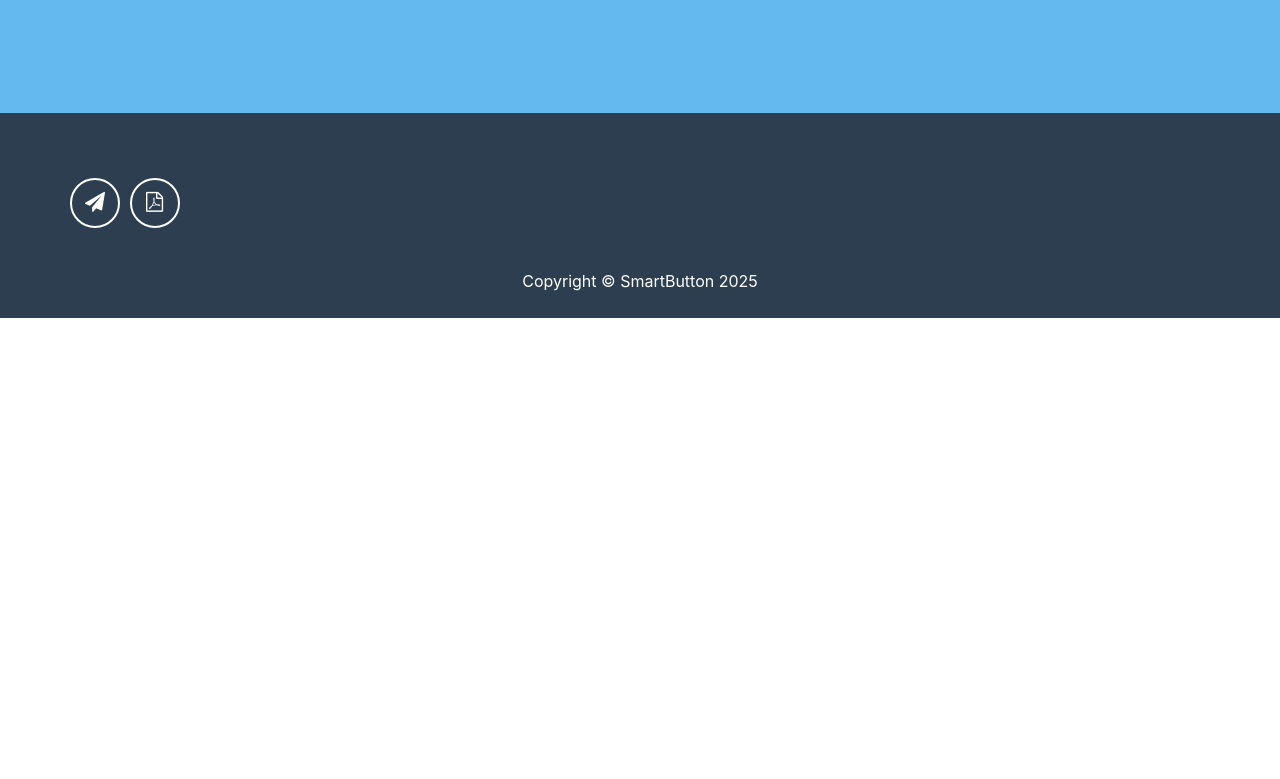
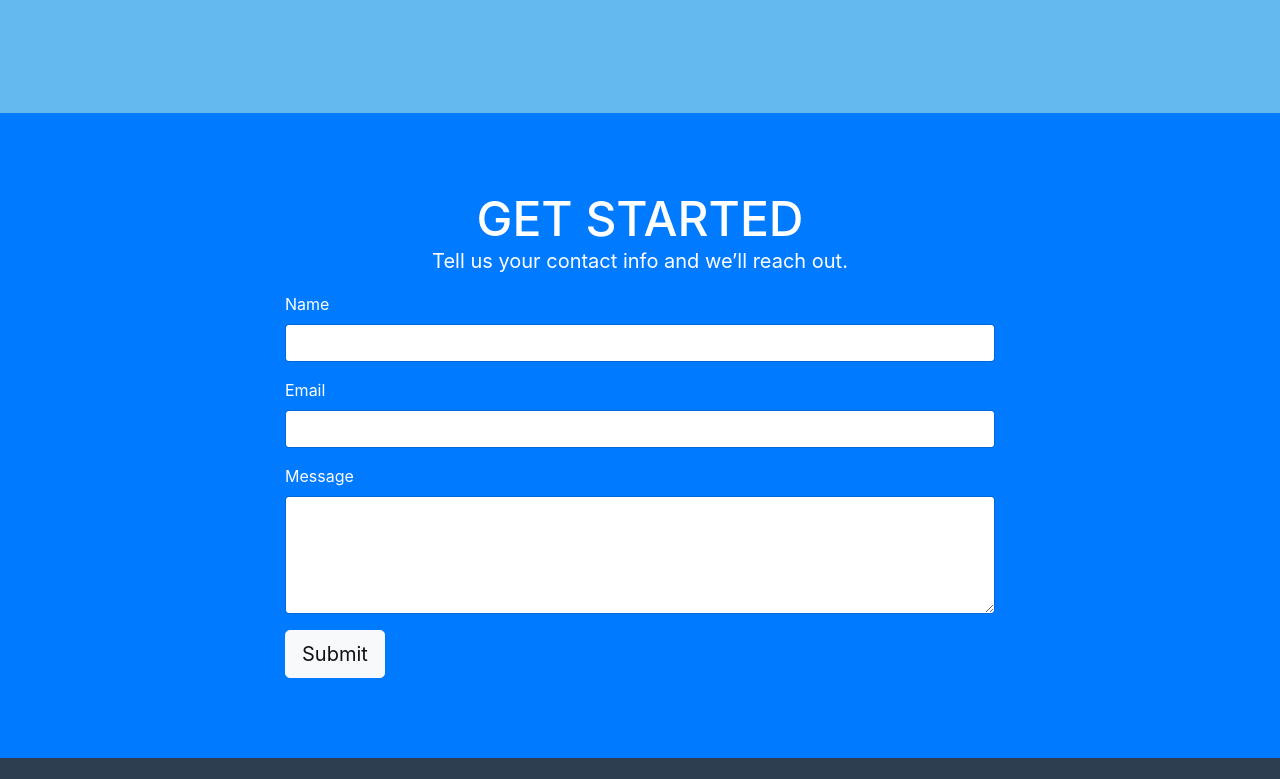
Before and after one commit to deepneurodrift/smartbutton, a website with bundled scripts: page index.html in a window 1280 px wide. Shown: the part 2421-3200 px from the top of the page. Before the commit the page ends 2739 px from the top, so only its background shows below. Built offline with nearby package versions, Linux system fonts and the light colour scheme.

Commit message:
Update index.html

```diff
--- a/index.html
+++ b/index.html
@@ -459,6 +459,38 @@
 
 
 
+<!-- START: Get Started Form section for homepage -->
+<section id="getstarted" class="bg-primary text-white" style="padding:80px 0;">
+  <div class="container">
+    <h2 class="text-center text-uppercase">Get Started</h2>
+    <p class="text-center">Tell us your contact info and we’ll reach out.</p>
+
+    <form action="https://formspree.io/f/meovjdzl" method="POST" class="col-lg-8 mx-auto">
+      <div class="form-group">
+        <label>Name</label>
+        <input name="name" class="form-control" type="text" required>
+      </div>
+
+      <div class="form-group">
+        <label>Email</label>
+        <input name="email" class="form-control" type="email" required>
+      </div>
+
+      <div class="form-group">
+        <label>Message</label>
+        <textarea name="message" class="form-control" rows="5" required></textarea>
+      </div>
+
+      <input type="hidden" name="_redirect" value="https://deepneurodrift.github.io/smartbutton/thanks.html">
+
+      <button type="submit" class="btn btn-light btn-lg">Submit</button>
+    </form>
+  </div>
+</section>
+<!-- END: Get Started Form section for homepage -->
+
+
+
 
 <!-- Recoded and Redesigned By 장준우-->
     <!-- Footer START -->
```
